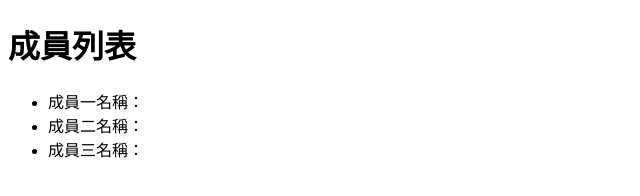
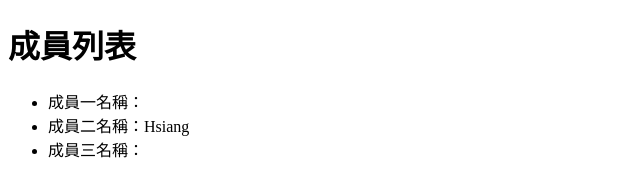
Before and after one commit to TauHsu/git4TauAAA, a plain HTML site: page index.html in a window 1280 px wide. Shown: the full height of the page, 0-640 px from the left. Drawn offline with Linux system fonts and the light colour scheme.

Commit message:
新增成員b

```diff
--- a/index.html
+++ b/index.html
@@ -9,7 +9,7 @@
     <h1>成員列表</h1>
     <ul>
         <li>成員一名稱：</li>
-        <li>成員二名稱：</li>
+        <li>成員二名稱：Hsiang</li>
         <li>成員三名稱：</li>
     </ul>
 </body>
```
